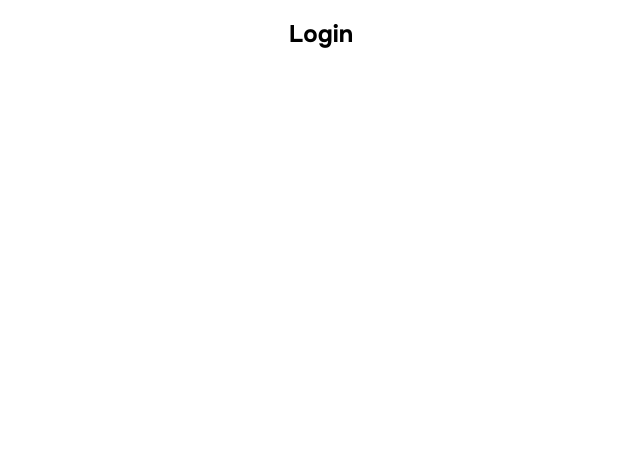
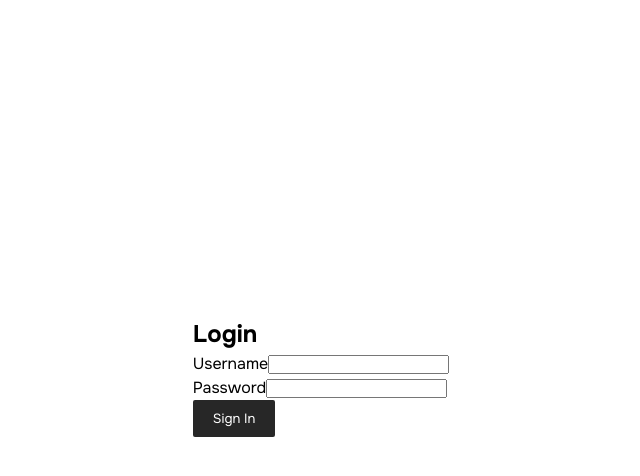
Before and after one commit to Angeldadro/prueba-tecnica-react, a React (Vite) app: page /login in a window 1280 px wide. Shown: the top 476 px of the page, without its empty margins (319-959 px from the left). Built offline with nearby package versions, Linux system fonts and the light colour scheme.

Commit message:
componentes & layouts

```diff
--- a/src/index.css
+++ b/src/index.css
@@ -1,13 +1,43 @@
 :root {
-  font-family: 'Onest', Avenir, Helvetica, Arial, sans-serif;
+  font-family: "Onest", Helvetica, Arial, sans-serif;
   line-height: 1.5;
   font-weight: 400;
 
 
-  font-synthesis: none;
   text-rendering: optimizeLegibility;
   -webkit-font-smoothing: antialiased;
   -moz-osx-font-smoothing: grayscale;
+
+
+  /* Variables para los componentes */
+  --primary-color: #272727;
+  --secondary-color: #50e3c2;
+  --tertiary-color: #f5a623;
+  --danger-color: #d0021b;
+  --success-color: #7ed321;
+  --warning-color: #f8e71c;
+  --info-color: #4a90e2;
+  --light-color: #f5f5f5;
+  --dark-color: #4a4a4a;
+  --white-color: #ffffff;
+  --black-color: #000000;
+  --font-size-small: 0.5rem;
+  --font-size-medium: 1rem;
+  --font-size-large: 1.25rem;
+  --font-size-xlarge: 1.5rem;
+  --font-size-xxlarge: 2rem;
+  --font-size-xxlarge: 2.5rem;
+  --font-size-xxlarge: 3rem;
+  --font-size-xxlarge: 4rem;
+  --font-size-xxlarge: 5rem;
+  --font-size-xxlarge: 6rem;
+  --font-size-xxlarge: 7rem;
+  --font-size-xxlarge: 8rem;
+  --font-size-xxlarge: 9rem;
+  --font-size-xxlarge: 10rem;
+  --border-radius: 0.25rem;
+  --border-radius-small: 0.125rem;
+  --border-radius-large: 0.5rem;
 }
 
 * {
@@ -16,3 +46,7 @@
   padding: 0;
   text-decoration: none;
 }
+
+button {
+    font-family: 'Onest', Helvetica, Arial, sans-serif;
+}
--- /dev/null
+++ b/src/main/auth/login/login.css
@@ -0,0 +1,6 @@
+.login-container {
+    display: flex;
+    justify-content: center;
+    align-items: center;
+    height: 90vh;
+}
--- a/src/main/auth/login/login.tsx
+++ b/src/main/auth/login/login.tsx
@@ -1,10 +1,30 @@
 import AuthenticatedLayout from "../../shared/components/AuthenticatedLayout";
+import "./login.css"
+
+// Components
+import Button from "../../shared/components/common/Button/Button";
 
 export default function Login() {
     return (
         <AuthenticatedLayout>
-            <div>
-                <h1>Login</h1>
+            <div className="login-container">
+                <form>
+                    <h1>Login</h1>
+
+                    <div>
+                        <label htmlFor="username">Username</label>
+                        <input type="text" name="username" id="username"/>
+                    </div>
+
+                    <div>
+                        <label htmlFor="username">Password</label>
+                        <input type="text" name="password" id="password"/>
+                    </div>
+
+                    <div>
+                        <Button>Sign In</Button>
+                    </div>
+                </form>
             </div>
         </AuthenticatedLayout>
     )
--- /dev/null
+++ b/src/main/shared/components/common/Button/Button.css
@@ -0,0 +1,43 @@
+.button-primary {
+    background-color: var(--primary-color);
+    color: white;
+    border: none;
+    padding: 10px 20px;
+    border-radius: var(--border-radius-small);
+    cursor: pointer;
+}
+
+.button-secondary {
+    background-color: #6c757d;
+    color: white;
+    border: none;
+    padding: 10px 20px;
+    border-radius: var(--border-radius-small);
+    cursor: pointer;
+}
+.button-tertiary {
+    background-color: #f8f9fa;
+    color: #212529;
+    border: none;
+    padding: 10px 20px;
+    border-radius: var(--border-radius-small);
+    cursor: pointer;
+}
+
+.button-danger {
+    background-color: #dc3545;
+    color: white;
+    border: none;
+    padding: 10px 20px;
+    border-radius: var(--border-radius-small);
+    cursor: pointer;
+}
+
+.button-success {
+    background-color: #28a745;
+    color: white;
+    border: none;
+    padding: 10px 20px;
+    border-radius: var(--border-radius-small);
+    cursor: pointer;
+}
--- /dev/null
+++ b/src/main/shared/components/common/Button/Button.tsx
@@ -0,0 +1,27 @@
+import { ButtonType } from "./interfaces/ButtonType";
+import './Button.css'
+
+export default function Button({ children, onClick, type, className, disabled, theme  }: ButtonType) {
+
+    const buttonThemes = {
+        primary: "button-primary",
+        secondary: "button-secondary",
+        tertiary: "button-tertiary",
+        danger: "button-danger",
+        success: "button-success",
+    };
+
+    const themeClass = theme ? buttonThemes[theme] : buttonThemes.primary;
+
+    return (
+        <button
+        type={type || "button"}
+            className={`${themeClass} ${className}`}
+            onClick={onClick}
+            disabled={disabled}
+            style={disabled ? { cursor: "not-allowed" } : {}}
+        >
+            {children}
+        </button>
+    );
+}
--- /dev/null
+++ b/src/main/shared/components/common/Button/interfaces/ButtonType.ts
@@ -0,0 +1,8 @@
+export interface ButtonType {
+    children: React.ReactNode;
+    onClick?: () => void;
+    className?: string;
+    type?: "button" | "submit" | "reset";
+    theme?: "primary" | "secondary" | "tertiary" | "danger" | "success" | undefined;
+    disabled?: boolean;
+}
```
